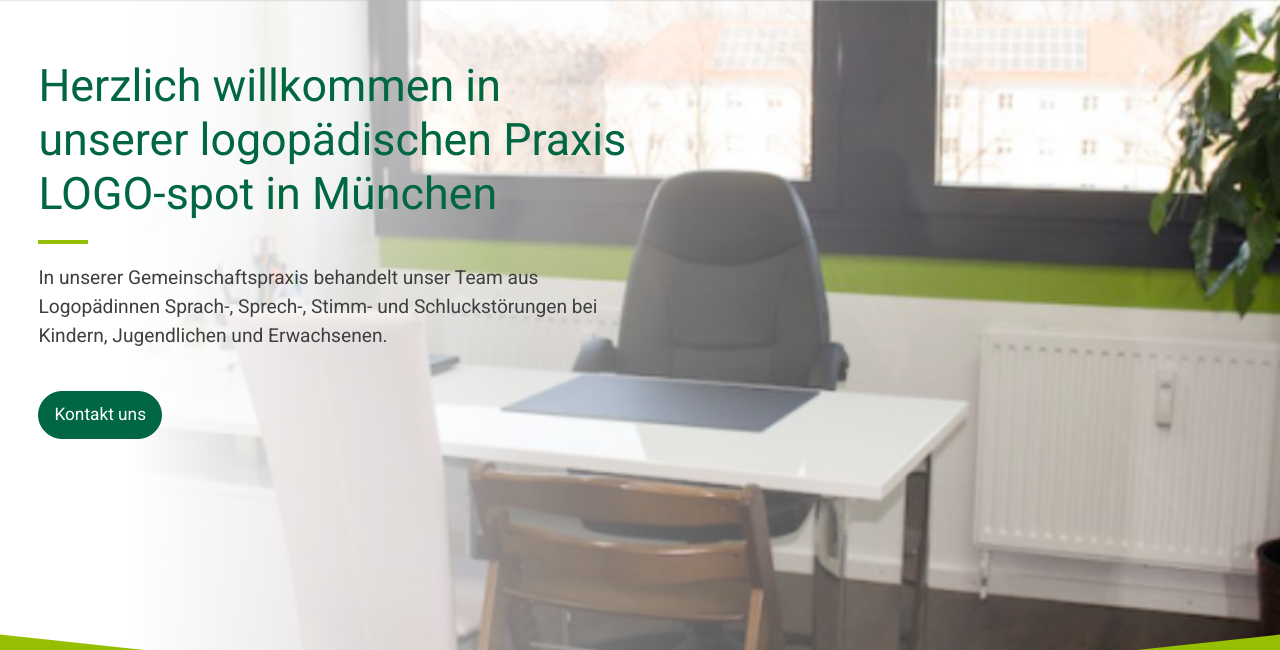
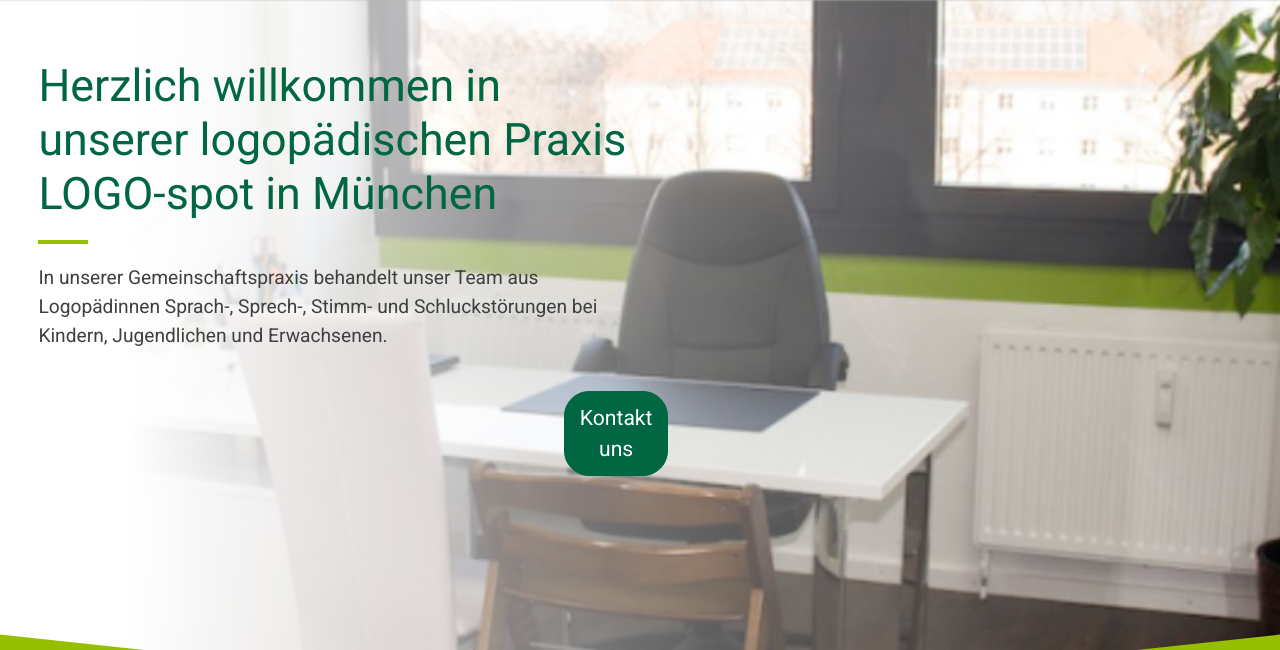
Before and after one commit to pierremarie9/03_Logopaedie, a plain HTML site: page index.html in a window 1280 px wide. Shown: the part 95-745 px from the top of the page. Drawn offline with Linux system fonts and the light colour scheme.

Commit message:
button
button kontakt uns in the middle

```diff
--- a/css/style.css
+++ b/css/style.css
@@ -46,6 +46,8 @@ h3 {
 /* ------ Buttons ------ */
 
 .btn-kontakt {
+  position: absolute;
+  left: 85%;
   color: #fff;
   border: 1px solid #006742;
   border-color: #006742;
@@ -53,13 +55,13 @@ h3 {
   padding: 10px 15px;
   border-radius: 25px;
   transition: background-color 0.3s;
-  font-size: 90%;
+  font-size: 110%;
 }
 
 .btn-kontakt:hover {
   color: #006742;
   border-color: #006742;
-  background-color: transparent;
+  background-color: #fff;
 }
 
 /* ------ Paragraphs ------ */
--- a/index.html
+++ b/index.html
@@ -62,12 +62,10 @@
         <div class="home-picture">
             <div class="gradient">
                 <div class="row welcome-box">
-                    <div class="container"></div>
-                        <div class="col-12 col-md-6">
-                            <h1>Herzlich willkommen in unserer logopädischen Praxis LOGO-spot in München</h1>
-                            <p>In unserer Gemeinschaftspraxis behandelt unser Team aus Logopädinnen Sprach-, Sprech-, Stimm- und Schluckstörungen bei Kindern, Jugendlichen und Erwachsenen.</p>
-                            <p><button type="button" class="btn-kontakt">Kontakt uns</button></p>
-                        </div>
+                    <div class="col-12 col-md-6">
+                        <h1>Herzlich willkommen in unserer logopädischen Praxis LOGO-spot in München</h1>
+                        <p>In unserer Gemeinschaftspraxis behandelt unser Team aus Logopädinnen Sprach-, Sprech-, Stimm- und Schluckstörungen bei Kindern, Jugendlichen und Erwachsenen.</p>
+                        <p><button type="button" class="btn-kontakt">Kontakt uns</button></p>
                     </div>
                 </div>
             </div>
```
